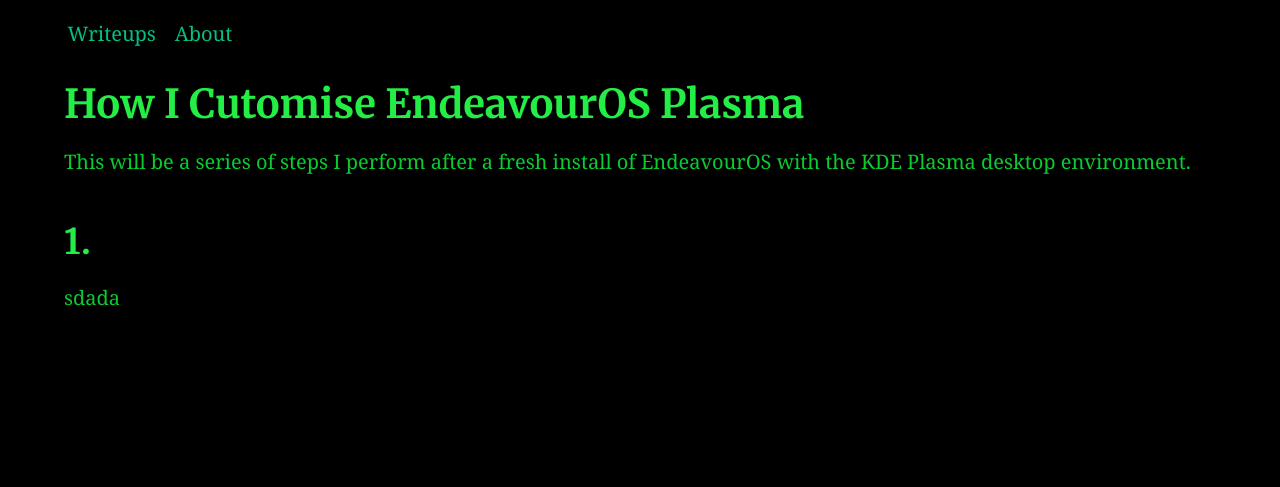
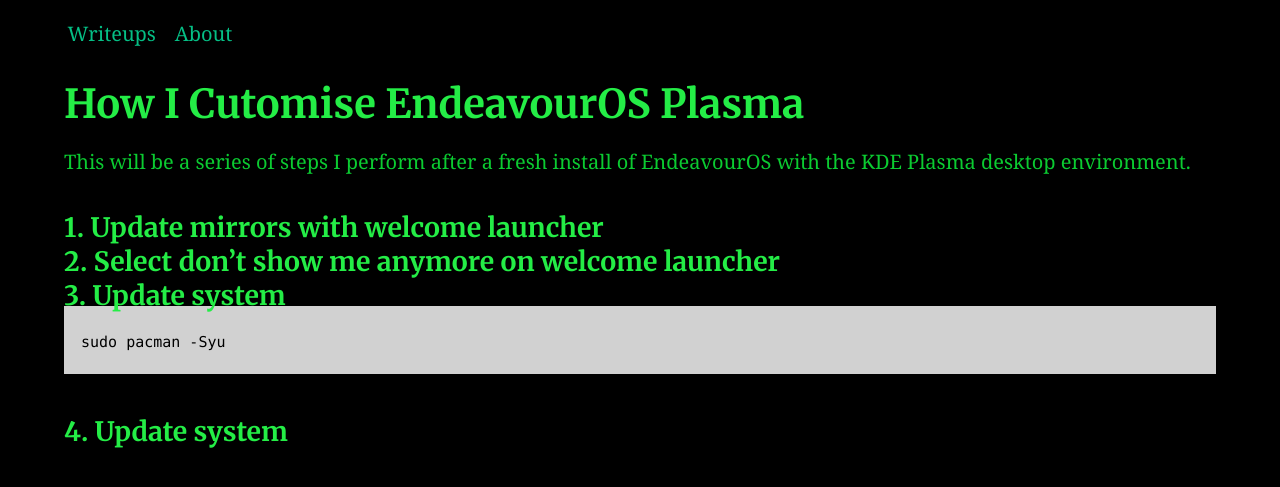
Before and after one commit to AC01010/Connor-McCartney.github.io, a Jekyll site: the page built from _posts/3022-08-27-endeavour.md, in a window 1280 px wide. Shown: the top 487 px of the page. Built offline with Jekyll 4.4.1, drawn with Linux system fonts in a browser that asks for light colours.

Commit message:
Update 3022-08-27-endeavour.md

````diff
--- a/_posts/3022-08-27-endeavour.md
+++ b/_posts/3022-08-27-endeavour.md
@@ -1,13 +1,21 @@
 ---
 title: How I Cutomise EndeavourOS Plasma
 categories:
-- OTHER
+- Other
 excerpt: |
 
 ---
 
 This will be a series of steps I perform after a fresh install of EndeavourOS with the KDE Plasma desktop environment.
 
-## 1.
+#### 1. Update mirrors with welcome launcher
 
-sdada
+#### 2. Select don't show me anymore on welcome launcher
+
+#### 3. Update system
+
+```
+sudo pacman -Syu
+```
+
+#### 4. Update system
````
